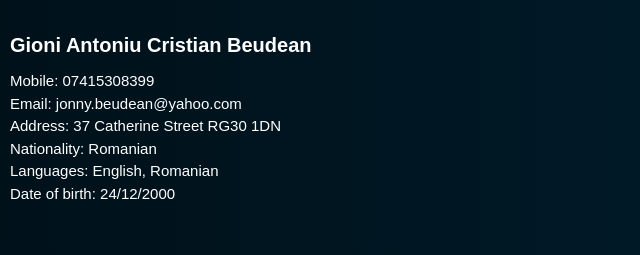
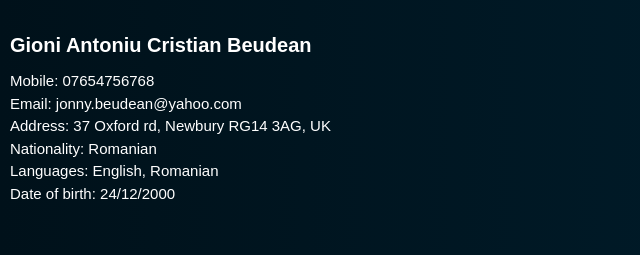
Before and after one commit to kynoxu/kynoxu.github.io, a plain HTML site: page cv.html in a window 1280 px wide. Shown: the part 138-393 px from the top of the page, 0-640 px from the left. Drawn offline with nearby package versions, Linux system fonts and the light colour scheme.

Commit message:
Update cv.html

```diff
--- a/cv.html
+++ b/cv.html
@@ -28,9 +28,10 @@
 
 <div id="contact"class="Contact">
 <h2 id="name"><b>Gioni Antoniu Cristian Beudean</b></h2>
-<h2 id="contact">Mobile: 07415308399
+<h2 id="contact">Mobile: 07654756768
 <br>Email: jonny.beudean@yahoo.com
-<br>Address: 37 Catherine Street RG30 1DN
+<br>Address: 37 Oxford rd, Newbury RG14 3AG, UK
+
 <br>Nationality: Romanian
 <br>Languages: English, Romanian
 <br>Date of birth: 24/12/2000
```
